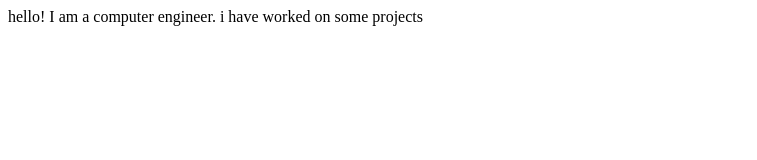
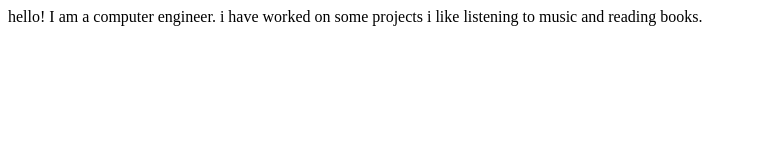
Before and after one commit to prithviraj-jadeja/prithviraj-site, a plain HTML site: page index.html in a window 1280 px wide. Shown: the whole page, without its empty margins (0-757 px from the left). Drawn offline with Linux system fonts and the light colour scheme.

Commit message:
update: added details to info
detail addition to info

```diff
--- a/index.html
+++ b/index.html
@@ -8,5 +8,6 @@
 <body>
     hello! I am a computer engineer.
     i have worked on some projects
+    i like listening to music and reading books.
 </body>
 </html>
```
